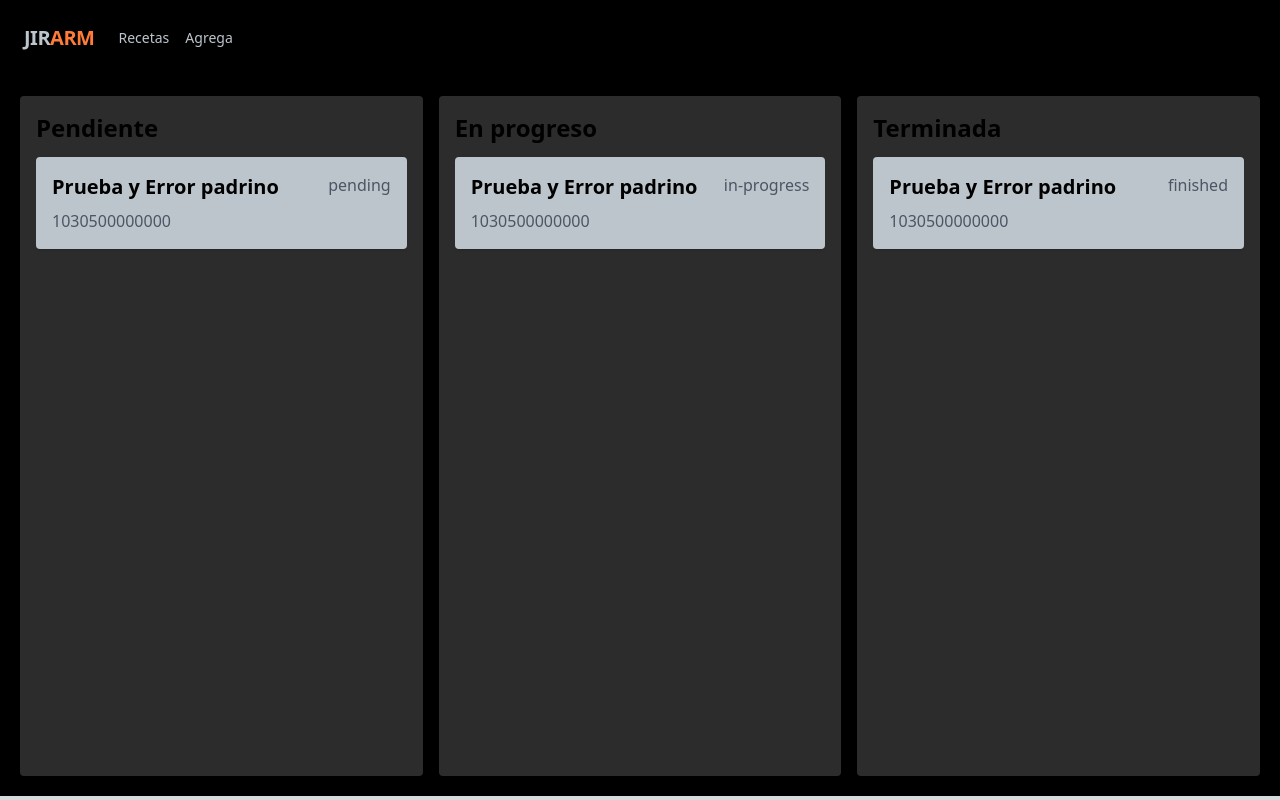
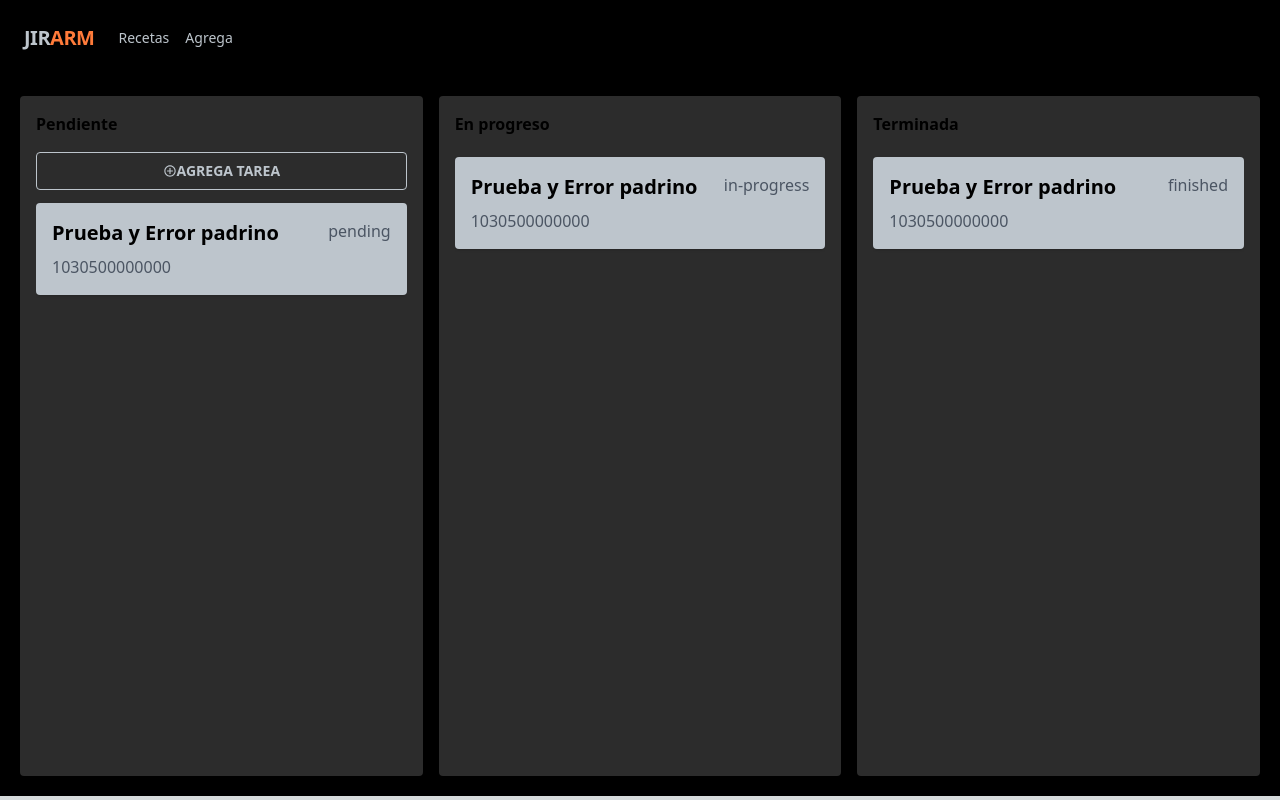
Before and after one commit to ArmandLord/03-jira-arm, a Next.js app: page / in a window 1280 px wide. Built offline with nearby package versions, Linux system fonts and the light colour scheme.

Commit message:
styles form new entry

```diff
--- /dev/null
+++ b/src/components/ui/CreateNewEntry.tsx
@@ -0,0 +1,46 @@
+import { useState } from "react";
+import { IoMdAddCircleOutline } from "react-icons/io";
+import { FaRegSave } from "react-icons/fa";
+
+export const CreateNewEntry = () => {
+  const [isOpen, setIsOpen] = useState<boolean>(false);
+  return (
+    <>
+      {isOpen ? (
+        <form className="flex flex-col mb-2">
+          <input
+            className="shadow appearance-none border rounded py-2 mb-2 px-3 text-background-three leading-tight focus:outline-none focus:shadow-outline"
+            id="entry"
+            type="text"
+            placeholder="Nueva entrada"
+          />
+          <div className="flex justify-between">
+            <button
+              className="font-bold py-2 text-background-three hover:text-primary focus:outline-none focus:shadow-outline"
+              type="button"
+              onClick={() => setIsOpen((prev) => !prev)}
+            >
+              Cancelar
+            </button>
+            <button
+              className="flex items-center border text-background-three border-background-three hover:border-background-five hover:text-background-five-ligth font-bold py-2 px-4 rounded focus:outline-none focus:shadow-outline"
+              type="submit"
+              onClick={() => setIsOpen((prev) => !prev)}
+            >
+              Guardar
+              <FaRegSave className="ml-2" />
+            </button>
+          </div>
+        </form>
+      ) : (
+        <button
+          onClick={() => setIsOpen((prev) => !prev)}
+          className="mb-2 flex items-center justify-center text-background-three border w-full border-background-three text-sm font-bold py-2 px-4 rounded hover:border-background-five hover:text-background-five-ligth focus:outline-none focus:shadow-outline"
+        >
+          <IoMdAddCircleOutline />
+          AGREGA TAREA
+        </button>
+      )}
+    </>
+  );
+};
--- a/src/components/ui/EntriesList.tsx
+++ b/src/components/ui/EntriesList.tsx
@@ -15,7 +15,7 @@ export const EntriesList: FC<Props> = ({ entries, status }) => {
     <div>
       <div
         style={{
-          height: "calc(100vh - 250px)",
+          height: "calc(100vh - 285px)",
           overflow: "scroll",
           padding: "5px 0",
         }}
--- a/src/components/ui/index.ts
+++ b/src/components/ui/index.ts
@@ -1,3 +1,4 @@
 export * from "./Navbar";
 export * from "./EntriesList";
 export * from "./EntryCard";
+export * from "./CreateNewEntry";
--- a/src/pages/index.tsx
+++ b/src/pages/index.tsx
@@ -1,5 +1,5 @@
 import { Layout } from "@/components/layouts";
-import { EntriesList } from "@/components/ui";
+import { CreateNewEntry, EntriesList } from "@/components/ui";
 import { EntriesContext } from "@/context/entries";
 import { NextPage } from "next";
 import { useContext } from "react";
@@ -13,15 +13,16 @@ const HomePage: NextPage = () => {
     <Layout title="Home Jirarm">
       <div className="grid grid-cols-1 md:grid-cols-3 gap-4">
         <div style={styleContainer} className=" bg-dark p-4 shadow rounded">
-          <h3 className="text-2xl font-bold mb-2">Pendiente</h3>
+          <h3 className="text-base font-bold mb-4">Pendiente</h3>
+          <CreateNewEntry />
           <EntriesList status="pending" entries={entries} />
         </div>
         <div style={styleContainer} className=" bg-dark p-4 shadow rounded">
-          <h3 className="text-2xl font-bold mb-2">En progreso</h3>
+          <h3 className="text-base font-bold mb-4">En progreso</h3>
           <EntriesList status="in-progress" entries={entries} />
         </div>
         <div style={styleContainer} className=" bg-dark p-4 shadow rounded">
-          <h3 className="text-2xl font-bold mb-2">Terminada</h3>
+          <h3 className="text-base font-bold mb-4">Terminada</h3>
           <EntriesList status="finished" entries={entries} />
         </div>
       </div>
--- a/tailwind.config.js
+++ b/tailwind.config.js
@@ -10,6 +10,8 @@ const baseColors = {
   "background-two": "#e6eef5",
   "background-three": "#bdc5cc",
   "background-four": "#fff3b0",
+  "background-five": "#dda400",
+  "background-five-ligth": "#FFC107",
   dark: "#2C2C2C",
   "dark-ligth": "#555555",
 };
```
